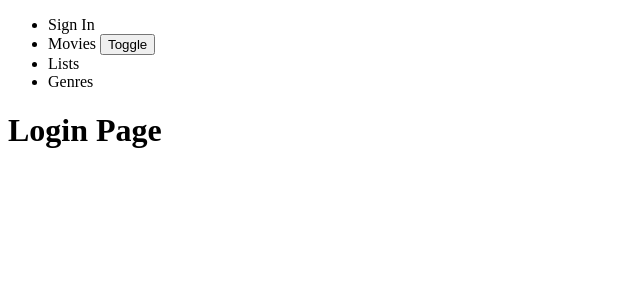
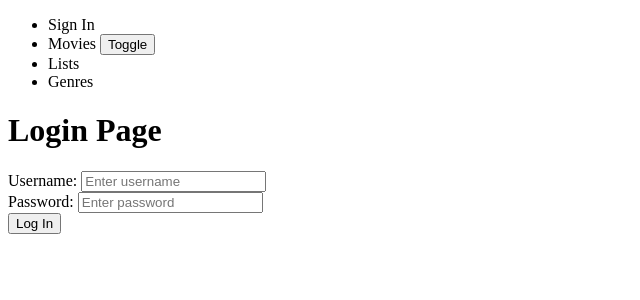
Before and after one commit to Bant89/WatchHot, a React (Create React App) app: page /login in a window 1280 px wide. Shown: the top 300 px of the page, without its empty margins (0-640 px from the left). Built offline with nearby package versions, Linux system fonts and the light colour scheme.

Commit message:
Implemented login functionality

```diff
--- a/src/actions/index.js
+++ b/src/actions/index.js
@@ -2,6 +2,7 @@
 export const LOGIN = 'LOGIN'
 
 export const login = ({ name, password }) => {
+  console.log(`name: ${name} password: ${password}`)
   return {
     type: LOGIN,
     payload: {
--- a/src/components/Nav/index.js
+++ b/src/components/Nav/index.js
@@ -1,9 +1,11 @@
 import React, { useState } from 'react'
 import { useSelector, useDispatch } from 'react-redux'
-import { success_login, failed_login } from '../../actions'
+import {  failed_login } from '../../actions'
+import { useHistory } from 'react-router-dom'
 import SubNav from '../SubNav'
 
 const Nav = () => {
+  const history = useHistory();
   const [IsOpen, ToggleSubMenu] = useState(false)
   const [media, setMedia] = useState('Movies')
   const user = useSelector(state => state.logUser)
@@ -11,8 +13,10 @@ const Nav = () => {
   return (
     <ul>
       <li onClick={() => {
-        if(user.isLogged) dispatch(failed_login())
-        else dispatch(success_login())
+        if(user.isLogged)
+          dispatch(failed_login())
+        else
+          history.push("/login")
       }}>{ user.isLogged ? 'Sign Out' : 'Sign In' }</li>
       <li>{media} <button onClick={() => setMedia(media === 'Movies' ? 'TV Shows' : 'Movies')}>Toggle</button></li>
       <li>Lists</li>
--- a/src/pages/Login.js
+++ b/src/pages/Login.js
@@ -1,8 +1,43 @@
-import React from 'react'
+import React, { useRef, useState } from 'react'
+import { useHistory } from 'react-router-dom'
+import { useDispatch } from 'react-redux'
+import { login } from '../actions'
 
 const Login = () => {
+  const [error, setError] = useState("");
+  const userRef = useRef(null);
+  const passRef = useRef(null);
+  let username, password;
+  let dispatch = useDispatch();
+  let history = useHistory();
+
+  const handleClick = () => {
+    username = userRef.current.value;
+    password = passRef.current.value;
+
+    if(!username.length)
+      setError("Not given a username")
+    else if(password.length < 5)
+      setError("Password is too short")
+    else {
+      dispatch(login({name: username, password: password}))
+      setError("");
+      history.push("/")
+    }
+  }
+
   return (
-    <h1>Login Page</h1>
+    <div>
+      <h1>Login Page</h1>
+        <label>Username: </label>
+        <input placeholder="Enter username" type="text" required ref={userRef}/>
+        <br />
+        <label>Password: </label>
+        <input placeholder="Enter password" type="password" required  ref={passRef} />
+        <br />
+        <button onClick={() => handleClick()}>Log In</button>
+        <p>{error}</p>
+    </div>
   )
 }
 
```
